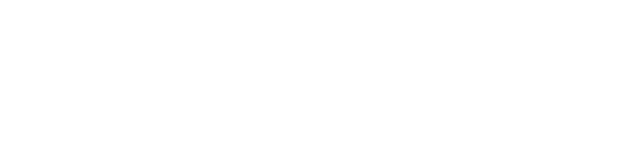
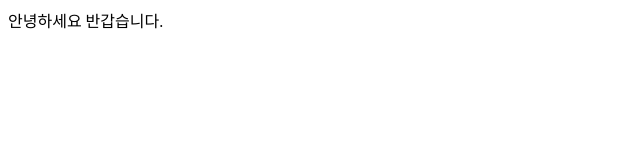
Before and after one commit to oiosu/Web-Development, a plain HTML site: page 01 사전 학습/01 Big Picture/당근 마켓 클론 코딩/index.html in a window 1280 px wide. Shown: the whole page, without its empty margins (0-640 px from the left). Drawn offline with Linux system fonts and the light colour scheme.

Commit message:
HTML이란

```diff
--- a/01 사전 학습/01 Big Picture/당근 마켓 클론 코딩/index.html
+++ b/01 사전 학습/01 Big Picture/당근 마켓 클론 코딩/index.html
@@ -6,5 +6,7 @@
     <meta name="viewport" content="width=device-width, initial-scale=1.0" />
     <title>Document</title>
   </head>
-  <body></body>
+  <body>
+    <div>안녕하세요 반갑습니다.</div>
+  </body>
 </html>
```
Also changed, not shown: 1 other file.
